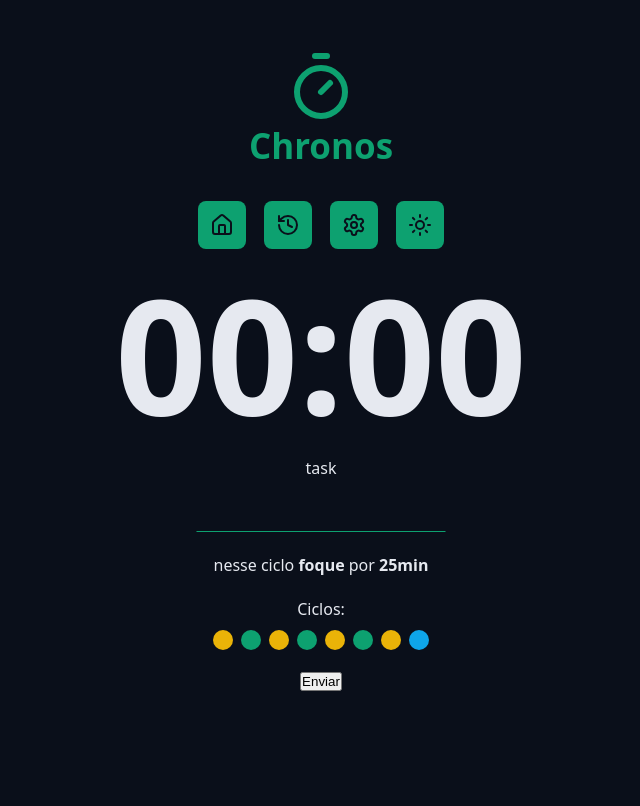
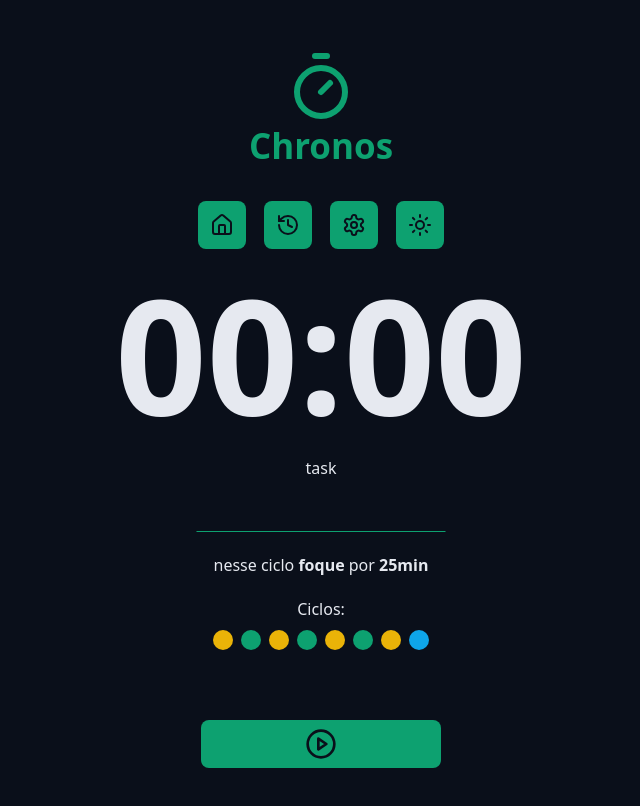
Before and after one commit to rodriguess7/chronos-projetoCurso, a React (Vite) app: page / in a window 1280 px wide. Shown: the top 806 px of the page, without its empty margins (319-959 px from the left). Built offline with nearby package versions, Linux system fonts and the light colour scheme.

Commit message:
componente do botão criado

```diff
--- /dev/null
+++ b/src/components/DefaultButton/index.tsx
@@ -0,0 +1,17 @@
+import styles from "./styles.module.css";
+
+type DefaultButtonProps = {
+  icon: React.ReactNode;
+  color?: "green" | "red";
+} & React.ComponentProps<"button">;
+export function DefaultButton({
+  icon,
+  color = "green",
+  ...props
+}: DefaultButtonProps) {
+  return (
+    <button className={`${styles.button} ${styles[color]}`} {...props}>
+      {icon}
+    </button>
+  );
+}
--- /dev/null
+++ b/src/components/DefaultButton/styles.module.css
@@ -0,0 +1,27 @@
+.button {
+  border: none;
+
+  display: flex;
+  align-items: center;
+  justify-content: center;
+  min-width: 24rem;
+  padding: 0.8rem;
+  border-radius: 0.8rem;
+  margin: 4.8rem 0;
+  cursor: pointer;
+}
+.button svg {
+  width: 3.2rem;
+  height: 3.2rem;
+}
+.button:hover {
+  filter: brightness(80%);
+}
+.green {
+  background: var(--primary);
+  color: var(--text-over-primary);
+}
+.red {
+  background: var(--error);
+  color: var(--text-over-error);
+}
--- a/src/components/Form/index.tsx
+++ b/src/components/Form/index.tsx
@@ -1,4 +1,6 @@
+import { PlayCircleIcon } from "lucide-react";
 import { Cycles } from "../Cycles";
+import { DefaultButton } from "../DefaultButton";
 import { DefaultInput } from "../DefaultInput";
 import styles from "./styles.module.css";
 export function Form() {
@@ -14,7 +16,7 @@
         <div className={styles.wrapper}>
           <Cycles />
         </div>
-        <button>Enviar</button>
+        <DefaultButton icon={<PlayCircleIcon />} />
       </form>
     </div>
   );
```
